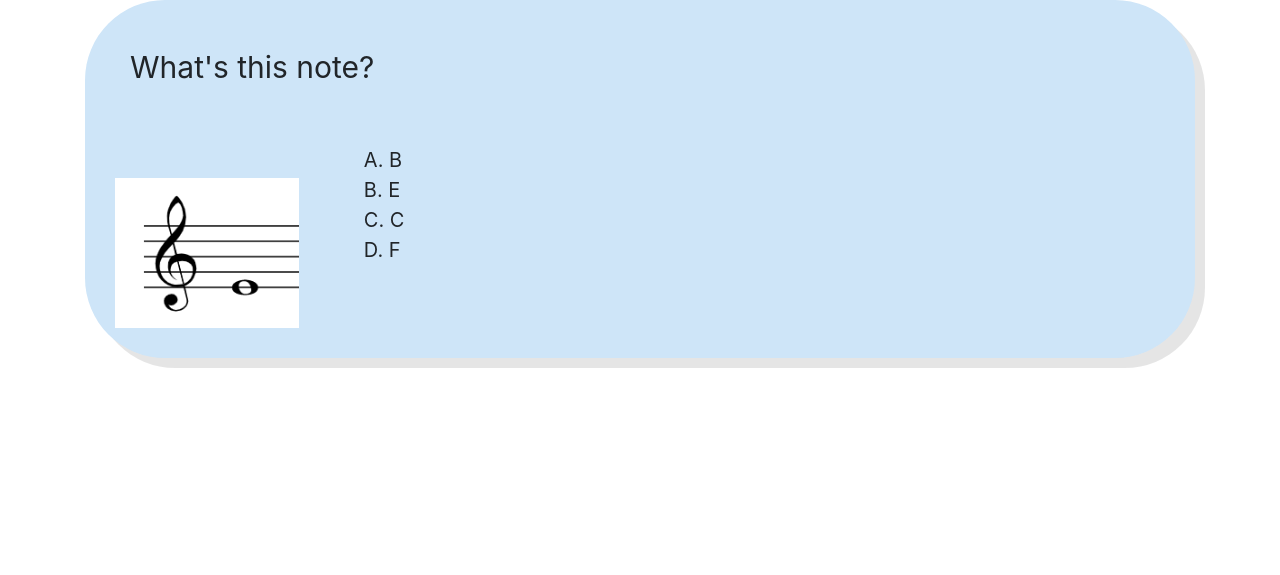
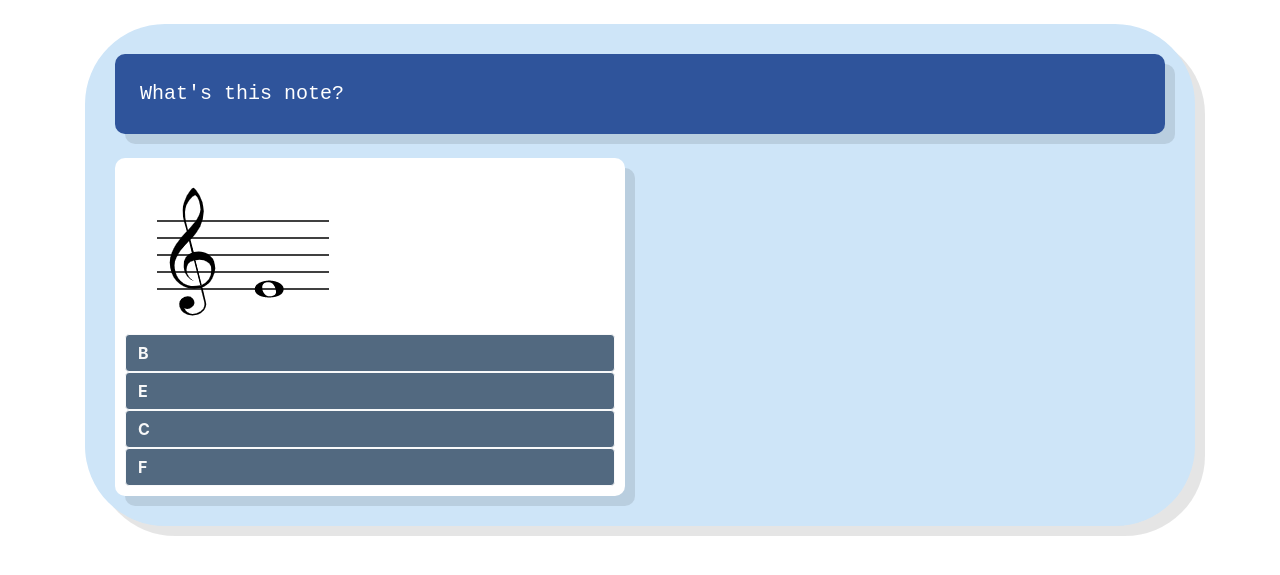
Before and after one commit to CChenLi/Read-Notes, a Flask app: page /quiz/1 in a window 1280 px wide. Shown: the part 56-631 px from the top of the page. Run offline with Flask 2, Linux system fonts and the light colour scheme; some libraries are stand-ins or nearby versions.

Commit message:
More graphic design'
ls
quit
exit(

```diff
--- a/Source/static/main.css
+++ b/Source/static/main.css
@@ -1,7 +1,8 @@
 .bigbold{
-    padding-left : 0px;
+    font-style: italic;
     font-size: 48px;
     font-weight: bold;
+    text-align: center;
     color: rgb(255, 255, 255);
     font-family:'Courier New', Courier, monospace;
 }
@@ -11,8 +12,20 @@
     border-radius: 5rem;
     box-shadow: 10px 10px rgba(0, 0, 0, 0.1);
 }
-.area-1 {
+.area-img {
     background-color: white;
+    border-radius: 10px;
+    padding: 10px;
+    box-shadow: 10px 10px rgba(0, 0, 0, 0.1);
+}
+.area-text {
+    background-color: rgb(47, 84, 155);
+    border-radius: 10px;
+    padding: 10px;
+    box-shadow: 10px 10px rgba(0, 0, 0, 0.1);
+}
+.area-keyboard {
+    background-color: rgb(0, 0, 0);
     border-radius: 10px;
     padding: 10px;
     box-shadow: 10px 10px rgba(0, 0, 0, 0.1);
@@ -33,17 +46,30 @@
     font-size:20px;
     padding-bottom: 30px;
     padding-top: 15px;
+    color: white;
+    font-family:'Courier New', Courier, monospace;
 }
 .rightmargin{
     margin-right: 20px;
 }
-.clickable:hover{
+.botton-style:hover{
     cursor: pointer;
     text-decoration: underline black;
+    background-color: aliceblue;
+}
+.botton-style {
+    color: #f8f8f8;
+    background-color: #526980;
+    border-color: #f8f9fa;
+    width: 100%;
+    text-align: left;
+    font-weight: bold;
 }
 .quiztitle{
-    font-size:30px;
+    font-size:20px;
     padding: 15px;
+    color: white;
+    font-family:'Courier New', Courier, monospace;
 }
 .quizcontent{
     font-size:20px;
--- a/Source/templates/layout.html
+++ b/Source/templates/layout.html
@@ -36,6 +36,7 @@
     </nav>
 
     <div class="container">
+      <br>
       <div class="artboard">
         {% block content %}
         {% endblock %}
--- a/Source/templates/quiz.html
+++ b/Source/templates/quiz.html
@@ -13,17 +13,27 @@
     </head>
 
     <body>
-        <div class = "quiztitle">
-          {{quiz.title}}
+        <div class = "area-text">
+            <div class="quiztitle">
+                {{quiz.title}}
+            </div>
         </div>
-        <div class="quizdiv">
-            <img class="quizimg" src= {{quiz.image}}>
+        <br>
+        <div class="row">
+            <div class="col-lg-6 col-12">
+                <div class="area-img">
+                    <img class="quizimg" src= {{quiz.image}}>
+                    {% for d in quiz.option %}
+                      <div id="option{{d}}" class = "btn botton-style">{{quiz.option[d]}}</div>
+                    {% endfor %}
+                </div>
+
+            </div>
+            <div class="col-lg-6 col-12">
+
+            </div>
         </div>
-        <div class="quizcontent">
-            {% for d in quiz.option %}
-              <div id="option{{d}}" class = "clickable">{{d}}. {{quiz.option[d]}}</div>
-            {% endfor %}
-        </div>
+
         <div id="review">
 
         </div>
```
Also changed, not shown: Source/templates/clef.html (+7 -3 lines).
